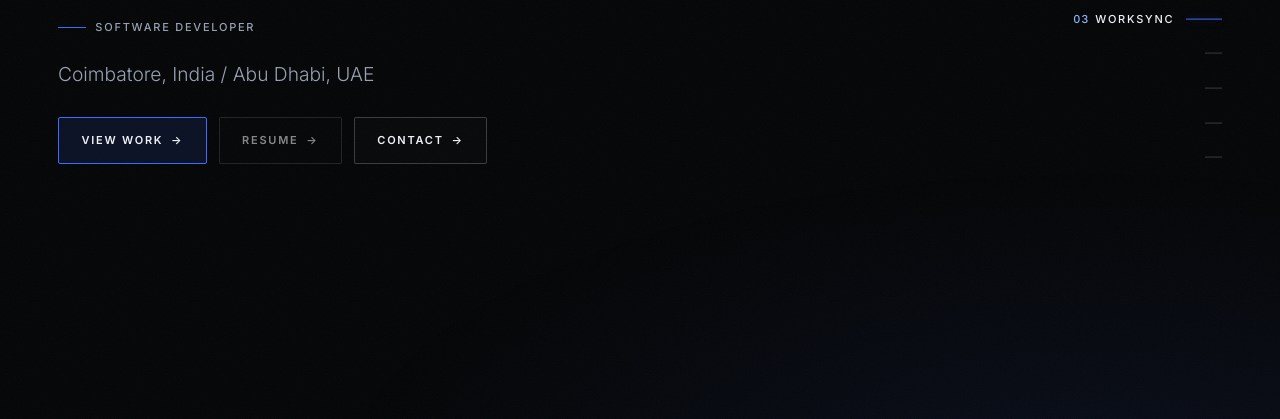
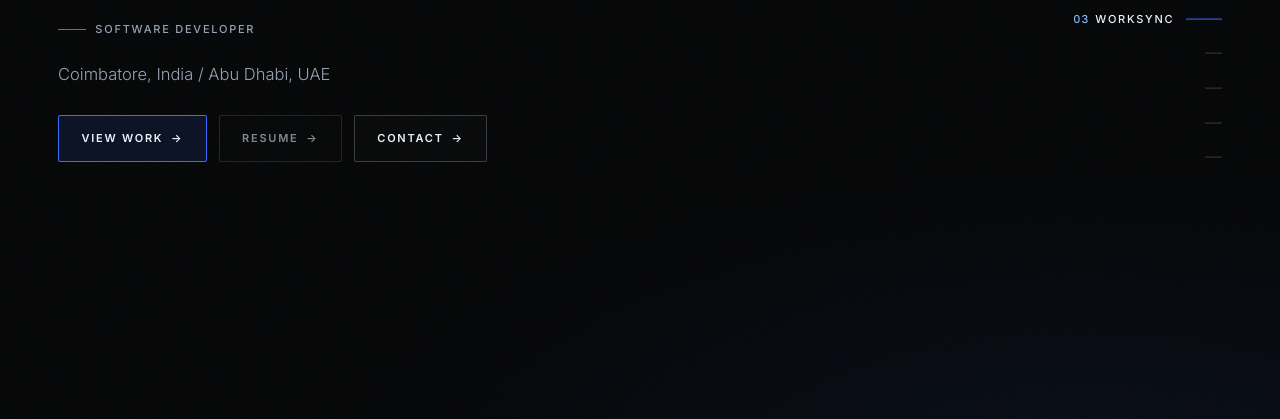
Before and after one commit to chason2007/churtis-portfolio, a website built with Vite: page index.html in a window 1280 px wide. Shown: the part 381-800 px from the top of the page. Built offline with nearby package versions, Linux system fonts and the light colour scheme; some packages are replaced by stand-ins of ours.

Commit message:
Take the hero location line down two points
22px -> 19.33px. It is a pair of place names rather than a sentence, and at
the full lead size it was competing with the wordmark above it.

Subtracted from the --t-lead token with calc() instead of restating the clamp,
so the line keeps its relationship to the rest of the type scale and still
responds to viewport width the same way.

Co-Authored-By: Claude Opus 5 <noreply@anthropic.com>

```diff
--- a/src/styles/hero.css
+++ b/src/styles/hero.css
@@ -106,7 +106,11 @@ html[data-mode='flat'] .hero__title {
 .hero__tagline {
   max-width: 44ch;
   margin: 0 auto;
-  font-size: var(--t-lead);
+  /* Two points below the lead size. This line is a pair of place names, not a
+     sentence, and at the full lead size it competed with the wordmark.
+     Subtracting from the token rather than restating the clamp keeps the
+     relationship to the rest of the scale intact. */
+  font-size: calc(var(--t-lead) - 2pt);
   font-weight: 300;
   line-height: 1.5;
   color: var(--c-ink-mute);
```
